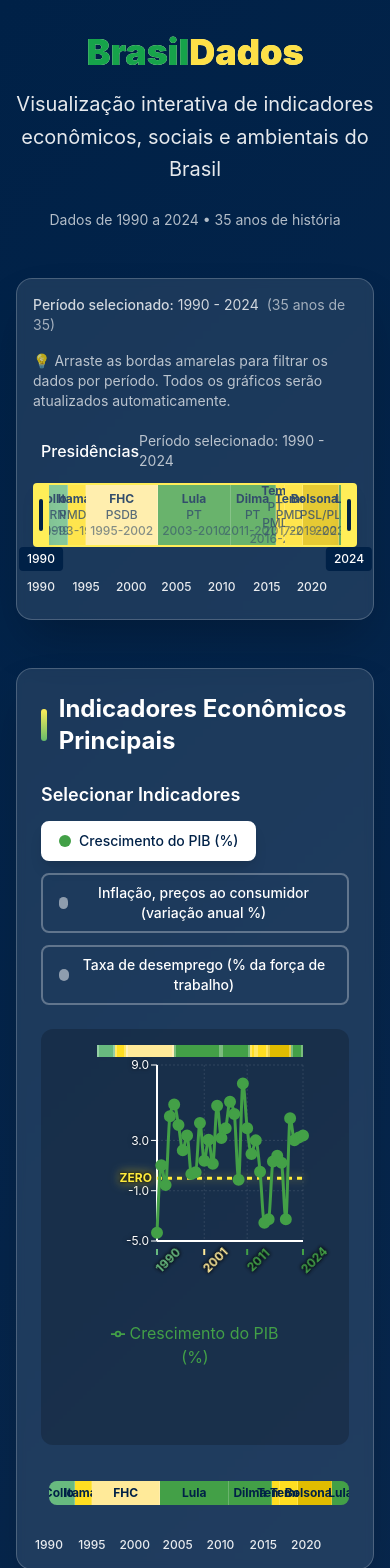
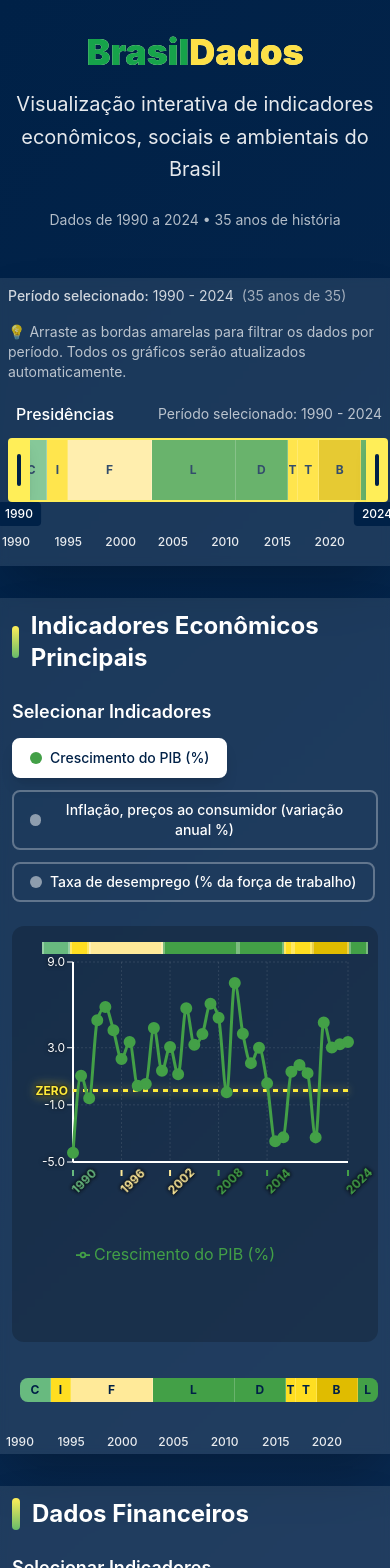
Before and after one commit to jfvanin/brasildados, a React (Create React App) app in the folder web/: page / in a window 390 px wide. Shown: the top 1568 px of the page. Built offline with nearby package versions, Linux system fonts and the light colour scheme.

Commit message:
Some fixes for mobile

```diff
--- a/web/src/components/Chart.tsx
+++ b/web/src/components/Chart.tsx
@@ -123,7 +123,7 @@ const Chart: React.FC<ChartProps> = ({ data, toggles, title, presidencyPeriods }
   return (
     <div className="w-full h-96 md:h-[500px] relative">
       {/* Presidency period indicators above the chart */}
-      <div className="absolute top-0 h-3 z-10" style={{ left: '40px', right: '30px' }}>
+      <div className="absolute top-0 h-3 z-10" style={{ left: '30px', right: '10px' }}>
         {presidencyPeriods.map((period, index) => {
           const chartStartYear = data[0]?.year || period.startYear;
           const chartEndYear = data[data.length - 1]?.year || period.endYear;
@@ -160,7 +160,7 @@ const Chart: React.FC<ChartProps> = ({ data, toggles, title, presidencyPeriods }
       </div>
 
       <ResponsiveContainer width="100%" height="100%">
-        <LineChart data={data} margin={{ top: 20, right: 30, left: 40, bottom: 60 }}>
+        <LineChart data={data} margin={{ top: 20, right: 30, left: 1, bottom: 60 }}>
           {/* Custom grid with party colors */}
           <CartesianGrid stroke="rgba(255,255,255,0.1)" strokeDasharray="2 2" />
 
--- a/web/src/components/Dashboard.tsx
+++ b/web/src/components/Dashboard.tsx
@@ -112,7 +112,7 @@ const Dashboard: React.FC = () => {
 
   return (
     <div className="min-h-screen bg-brazil-gradient">
-      <div className="container mx-auto px-4 py-8">
+      <div className="container mx-auto px-0 sm:px-4 py-8">
         {/* Header */}
         <header className="text-center mb-12 fade-in">
           <h1 className="text-4xl md:text-6xl font-bold text-white mb-4 bg-gradient-to-r from-white to-brazil-yellow-200 bg-clip-text text-transparent">
@@ -127,8 +127,8 @@ const Dashboard: React.FC = () => {
         </header>
 
         {/* Master Timeline for Year Range Selection */}
-        <div className="mb-12 fade-in">
-          <div className="bg-white/10 backdrop-blur-sm rounded-2xl p-4 md:p-4 border border-white/20 shadow-2xl">
+        <div className="mb-8 sm:mb-12 fade-in">
+          <div className="bg-white/10 backdrop-blur-sm md:rounded-2xl p-2 sm:p-4 md:p-4 md:border md:border-white/20 shadow-2xl">
             <YearRangeControls
               selectedRange={selectedYearRange}
               totalRange={{ startYear, endYear }}
@@ -152,8 +152,8 @@ const Dashboard: React.FC = () => {
 
         {/* Charts */}
         {chartConfigs.map((config, chartIndex) => (
-          <div key={chartIndex} className="mb-16 fade-in" style={{animationDelay: `${chartIndex * 0.2}s`}}>
-            <div className="bg-white/10 backdrop-blur-sm rounded-2xl p-6 md:p-8 border border-white/20 shadow-2xl hover:bg-white/15 transition-all duration-300">
+          <div key={chartIndex} className="mb-8 sm:mb-16 fade-in" style={{animationDelay: `${chartIndex * 0.2}s`}}>
+            <div className="bg-white/10 backdrop-blur-sm md:rounded-2xl p-3 sm:p-6 md:p-8 md:border md:border-white/20 shadow-2xl hover:bg-white/15 transition-all duration-300">
               <h2 className="text-2xl md:text-3xl font-bold text-white mb-6 flex items-center gap-3">
                 <div className="w-2 h-8 bg-gradient-to-b from-brazil-yellow-400 to-brazil-green-500 rounded-full"></div>
                 {config.title}
@@ -172,7 +172,7 @@ const Dashboard: React.FC = () => {
               />
 
               {/* Chart */}
-              <div className="mb-6 bg-black/20 rounded-xl p-4">
+              <div className="mb-6 bg-black/20 rounded-xl py-4 p-0 md:px-4">
                 <Chart
                   data={getChartData(chartIndex)}
                   toggles={chartStates[chartIndex]}
@@ -194,8 +194,8 @@ const Dashboard: React.FC = () => {
         ))}
 
         {/* Sources */}
-        <footer className="mt-16 fade-in">
-          <div className="bg-white/10 backdrop-blur-sm rounded-2xl p-6 md:p-8 border border-white/20">
+        <footer className="mt-8 sm:mt-16 fade-in">
+          <div className="bg-white/10 backdrop-blur-sm rounded-2xl p-3 sm:p-6 md:p-8 border border-white/20">
             <h3 className="text-xl font-bold text-white mb-6 flex items-center gap-3">
               <div className="w-2 h-6 bg-gradient-to-b from-brazil-green-500 to-brazil-yellow-400 rounded-full"></div>
               Fontes dos Dados
--- a/web/src/components/PresidencyTimeline.tsx
+++ b/web/src/components/PresidencyTimeline.tsx
@@ -68,10 +68,34 @@ const PresidencyTimeline: React.FC<PresidencyTimelineProps> = ({
     setIsDragging(handle);
   }, [isInteractive, onRangeChange]);
 
-  const handleMouseMove = useCallback((e: MouseEvent) => {
+  // Touch event handlers for mobile support
+  const handleTouchStart = useCallback((handle: 'start' | 'end', e: React.TouchEvent) => {
+    if (!isInteractive || !onRangeChange) return;
+
+    e.preventDefault();
+    setIsDragging(handle);
+  }, [isInteractive, onRangeChange]);
+
+  const getClientXFromEvent = useCallback((e: MouseEvent | TouchEvent): number => {
+    if ('touches' in e && e.touches.length > 0) {
+      return e.touches[0].clientX;
+    } else if ('changedTouches' in e && e.changedTouches.length > 0) {
+      return e.changedTouches[0].clientX;
+    } else {
+      return (e as MouseEvent).clientX;
+    }
+  }, []);
+
+  const handleMouseMove = useCallback((e: MouseEvent | TouchEvent) => {
     if (!isDragging || !onRangeChange || !selectedRange) return;
 
-    const newYear = getYearFromPosition(e.clientX);
+    // Prevent default for touch events to avoid scrolling
+    if ('touches' in e) {
+      e.preventDefault();
+    }
+
+    const clientX = getClientXFromEvent(e);
+    const newYear = getYearFromPosition(clientX);
 
     if (isDragging === 'start') {
       const newStartYear = Math.min(newYear, selectedRange.endYear - 1);
@@ -86,7 +110,7 @@ const PresidencyTimeline: React.FC<PresidencyTimelineProps> = ({
         endYear: Math.min(endYear, newEndYear)
       });
     }
-  }, [isDragging, onRangeChange, selectedRange, getYearFromPosition, startYear, endYear]);
+  }, [isDragging, onRangeChange, selectedRange, getYearFromPosition, startYear, endYear, getClientXFromEvent]);
 
   const handleMouseUp = useCallback(() => {
     setIsDragging(null);
@@ -95,12 +119,17 @@ const PresidencyTimeline: React.FC<PresidencyTimelineProps> = ({
 
   React.useEffect(() => {
     if (isDragging) {
+      // Add both mouse and touch event listeners
       document.addEventListener('mousemove', handleMouseMove);
       document.addEventListener('mouseup', handleMouseUp);
+      document.addEventListener('touchmove', handleMouseMove, { passive: false });
+      document.addEventListener('touchend', handleMouseUp);
 
       return () => {
         document.removeEventListener('mousemove', handleMouseMove);
         document.removeEventListener('mouseup', handleMouseUp);
+        document.removeEventListener('touchmove', handleMouseMove);
+        document.removeEventListener('touchend', handleMouseUp);
       };
     }
   }, [isDragging, handleMouseMove, handleMouseUp]);
@@ -154,16 +183,19 @@ const PresidencyTimeline: React.FC<PresidencyTimelineProps> = ({
                   backgroundColor: isInSelectedRange ? period.color : period.color + '40',
                   color: '#002147'
                 }}
-                onMouseEnter={(e) => !isInteractive && handleMouseEnter(period, e)}
+                onMouseEnter={(e) => handleMouseEnter(period, e)}
                 onMouseMove={handleTooltipMouseMove}
                 onMouseLeave={handleMouseLeave}
               >
                 <div className="text-center px-1">
-                  <div className="font-bold truncate">{period.presidentNick}</div>
+                  <div className="font-bold truncate">
+                    <span className="hidden sm:inline">{period.presidentNick}</span>
+                    <span className="inline sm:hidden">{period.presidentNick.charAt(0)}</span>
+                  </div>
                   {isInteractive && (
                     <>
-                        <div className="text-xs opacity-80">{period.party}</div>
-                        <div className="text-xs opacity-60">{period.startYear}-{period.endYear}</div>
+                        <div className="hidden sm:inline text-xs opacity-80">{period.party}</div>
+                        <div className="hidden sm:inline text-xs opacity-60">{String(period.startYear).slice(-2)}-{String(period.endYear).slice(-2)}</div>
                     </>
                   )}
                 </div>
@@ -188,11 +220,13 @@ const PresidencyTimeline: React.FC<PresidencyTimelineProps> = ({
           <>
             {/* Start handle */}
             <div
-              className="absolute top-0 w-4 h-16 bg-brazil-yellow-400 rounded-l cursor-ew-resize shadow-lg transform -translate-x-2 hover:bg-brazil-yellow-300 transition-colors duration-200 z-10"
+              className="absolute top-0 w-4 h-16 bg-brazil-yellow-400 rounded-l cursor-ew-resize shadow-lg transform -translate-x-2 hover:bg-brazil-yellow-300 transition-colors duration-200 z-10 touch-manipulation"
               style={{
                 left: `${getHandlePosition(selectedRange.startYear)}%`,
+                minWidth: '22px', // Small increase for touch (was 16px = w-4)
               }}
               onMouseDown={(e) => handleMouseDown('start', e)}
+              onTouchStart={(e) => handleTouchStart('start', e)}
             >
               <div className="absolute inset-0 flex items-center justify-center">
                 <div className="w-1 h-8 bg-brazil-navy rounded"></div>
@@ -204,11 +238,13 @@ const PresidencyTimeline: React.FC<PresidencyTimelineProps> = ({
 
             {/* End handle */}
             <div
-              className="absolute top-0 w-4 h-16 bg-brazil-yellow-400 rounded-r cursor-ew-resize shadow-lg transform -translate-x-4 hover:bg-brazil-yellow-300 transition-colors duration-200 z-10"
+              className="absolute top-0 w-4 h-16 bg-brazil-yellow-400 rounded-r cursor-ew-resize shadow-lg transform -translate-x-4 hover:bg-brazil-yellow-300 transition-colors duration-200 z-10 touch-manipulation"
               style={{
                 left: `${getEndHandlePosition(selectedRange.endYear)}%`,
+                minWidth: '22px', // Small increase for touch (was 16px = w-4)
               }}
               onMouseDown={(e) => handleMouseDown('end', e)}
+              onTouchStart={(e) => handleTouchStart('end', e)}
             >
               <div>
                 <div className="absolute inset-0 flex items-center justify-center">
@@ -292,10 +328,6 @@ const PresidencyTimeline: React.FC<PresidencyTimelineProps> = ({
                 {hoveredPeriod.startYear} - {hoveredPeriod.endYear}
                 <span className="text-gray-400">({hoveredPeriod.endYear - hoveredPeriod.startYear + 1} anos)</span>
               </p>
-              {/* Debug info - remove later */}
-              <p className="text-xs text-gray-400 mt-1">
-                Debug: x:{tooltipPosition.x}, y:{tooltipPosition.y}
-              </p>
             </div>
           </div>
         </div>
```
